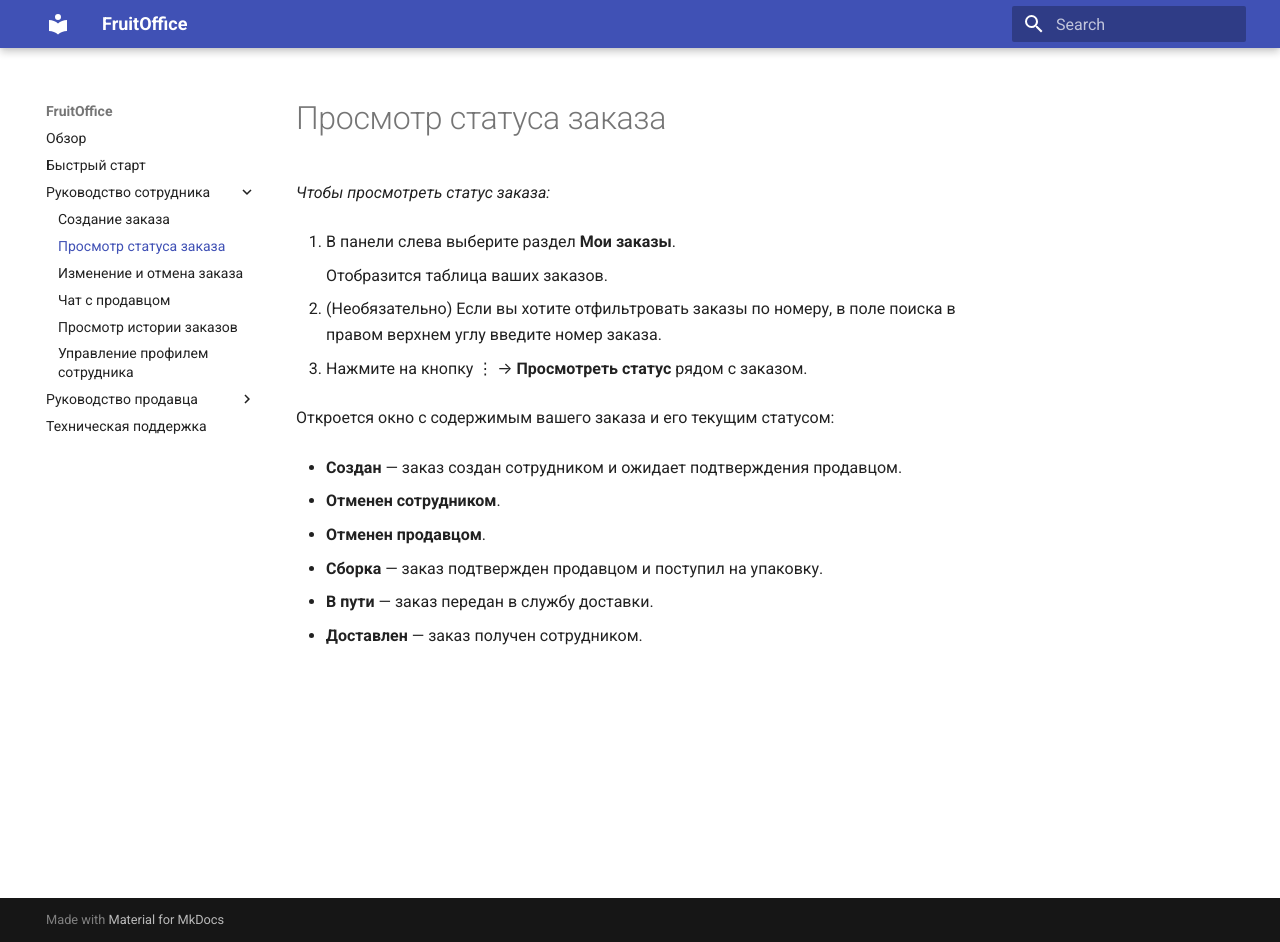
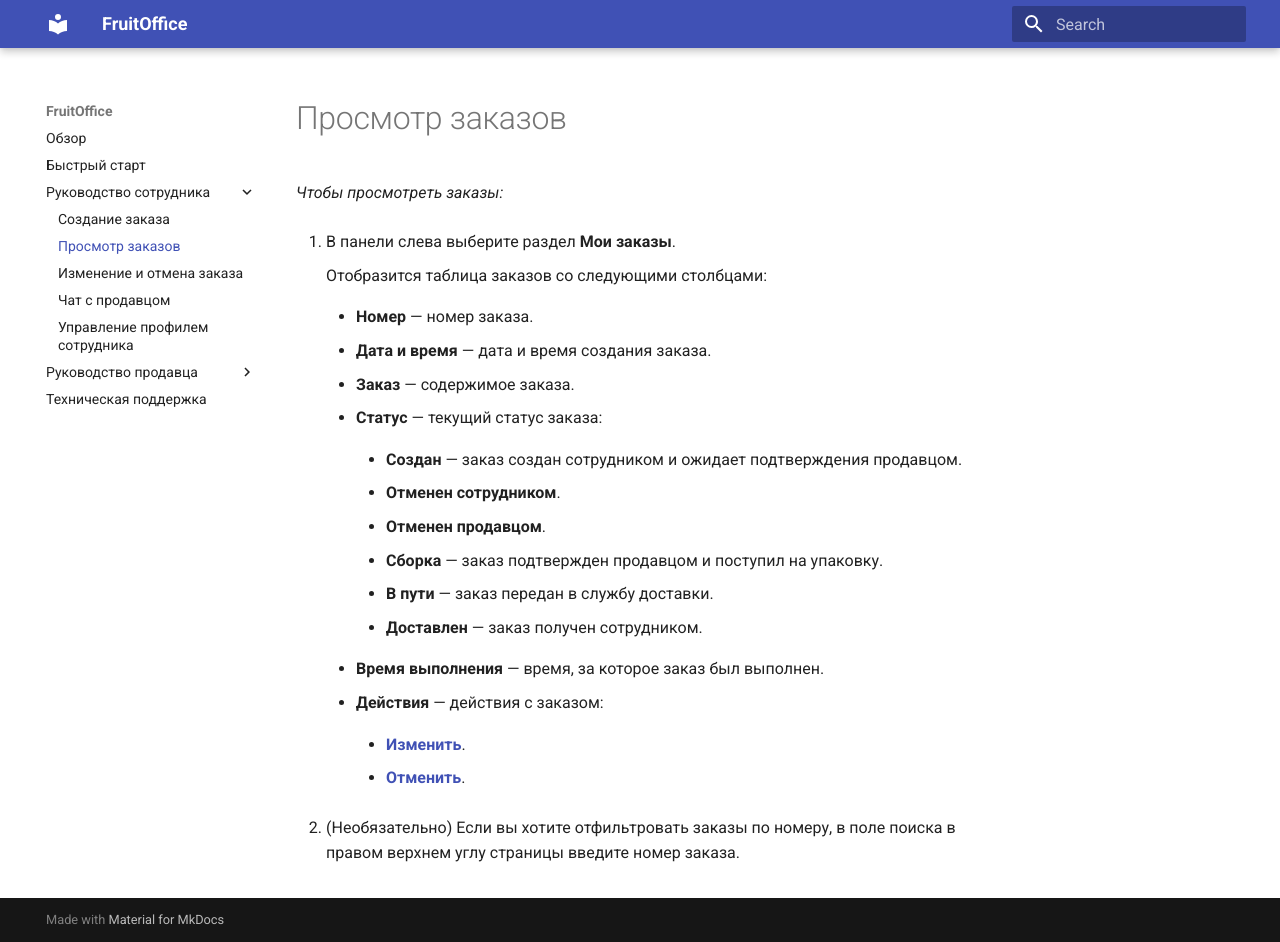
Before and after one commit to IFomich/fruit-office-docs, an MkDocs documentation site: the page built from docs/02-employee-guide/track-order.md, in a window 1280 px wide and 942 px high. Built offline with MkDocs 1.6.1 and Material for MkDocs 9.7.7, drawn with Linux system fonts in a browser that asks for light colours.

Commit message:
doc: обновить инструкции по просмотру заказов

```diff
--- a/docs/02-employee-guide/track-order.md
+++ b/docs/02-employee-guide/track-order.md
@@ -1,26 +1,37 @@
-# Просмотр статуса заказа
+# Просмотр заказов
 
-*Чтобы просмотреть статус заказа:*
+*Чтобы просмотреть заказы:*
 
 1. В панели слева выберите раздел **Мои заказы**.
 
-    Отобразится таблица ваших заказов.
+    Отобразится таблица заказов со следующими столбцами:
 
-1. (Необязательно) Если вы хотите отфильтровать заказы по номеру, в поле поиска в правом верхнем углу введите номер заказа.
+    - **Номер** &mdash; номер заказа.
 
-1. Нажмите на кнопку &#8942; &#8594; **Просмотреть статус** рядом с заказом.
+    - **Дата и время** &mdash; дата и время создания заказа.
 
+    - **Заказ** &mdash; содержимое заказа.
 
-Откроется окно с содержимым вашего заказа и его текущим статусом:
+    - **Статус** &mdash; текущий статус заказа:
 
-- **Создан** &mdash; заказ создан сотрудником и ожидает подтверждения продавцом.
+        - **Создан** &mdash; заказ создан сотрудником и ожидает подтверждения продавцом.
 
-- **Отменен сотрудником**.
+        - **Отменен сотрудником**.
 
-- **Отменен продавцом**.
+        - **Отменен продавцом**.
 
-- **Сборка** &mdash; заказ подтвержден продавцом и поступил на упаковку.
+        - **Сборка** &mdash; заказ подтвержден продавцом и поступил на упаковку.
 
-- **В пути** &mdash; заказ передан в службу доставки.
+        - **В пути** &mdash; заказ передан в службу доставки.
 
-- **Доставлен** &mdash; заказ получен сотрудником.
+        - **Доставлен** &mdash; заказ получен сотрудником.
+
+    - **Время выполнения** &mdash; время, за которое заказ был выполнен.
+
+    - **Действия** &mdash; действия с заказом:
+
+        - [**Изменить**](manage-order.md#изменение-и-отмена-заказа).
+
+        - [**Отменить**](manage-order.md#изменение-и-отмена-заказа).
+
+1. (Необязательно) Если вы хотите отфильтровать заказы по номеру, в поле поиска в правом верхнем углу страницы введите номер заказа.
--- a/mkdocs.yml
+++ b/mkdocs.yml
@@ -15,13 +15,11 @@ nav:
       - 02-employee-guide/track-order.md
       - 02-employee-guide/manage-order.md
       - 02-employee-guide/chat.md
-      - 02-employee-guide/history.md
       - 02-employee-guide/profile.md
   - 'Руководство продавца':
       - 03-shop-guide/view-orders.md
       - 03-shop-guide/change-status.md
       - 03-shop-guide/chat.md
-      - 03-shop-guide/users-history.md
       - 03-shop-guide/profile.md
   - 04-technical-support/index.md
 
```
Also changed, not shown: docs/02-employee-guide/history.md (deleted, +0 -9 lines), docs/03-shop-guide/users-history.md (deleted, +0 -9 lines), 1 other file.
